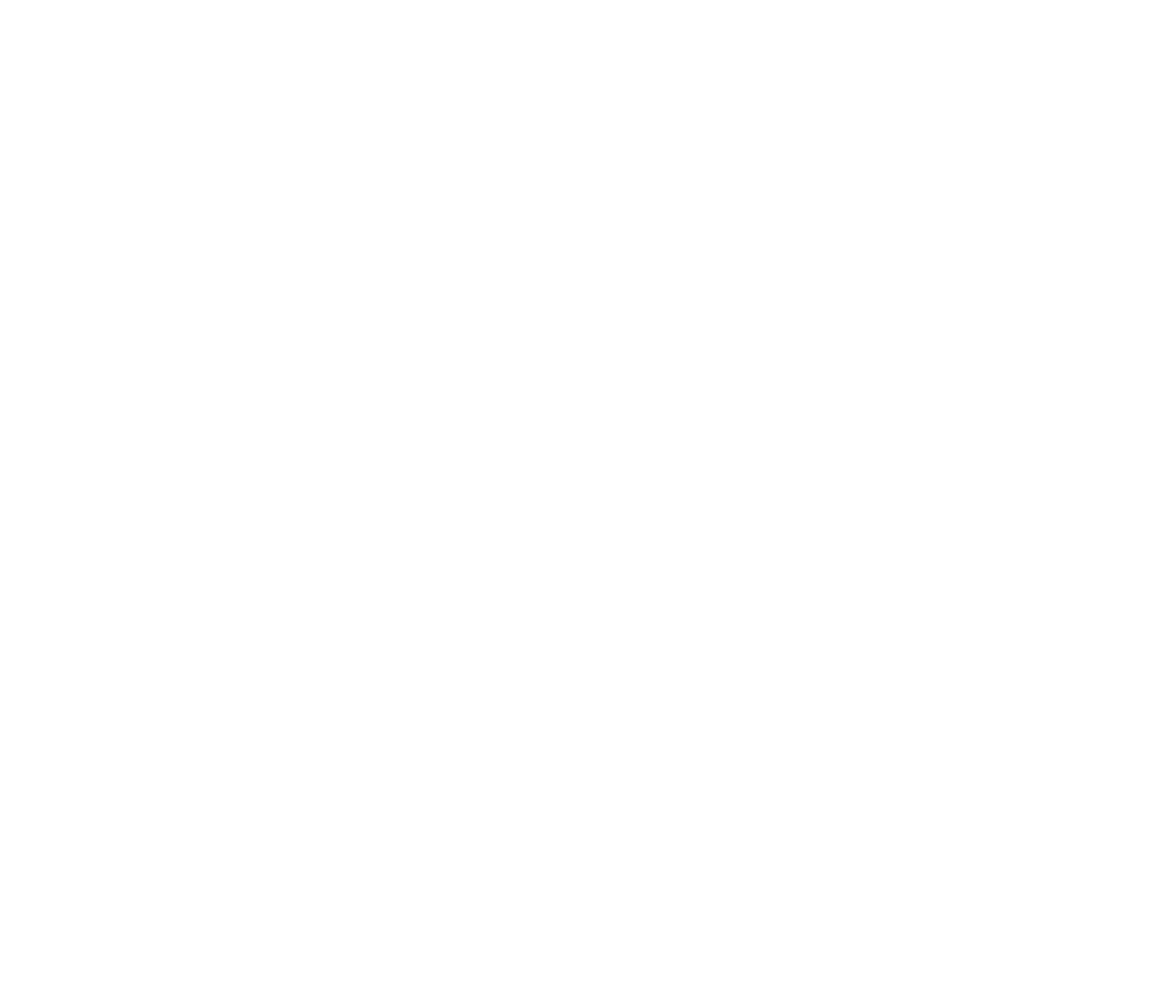
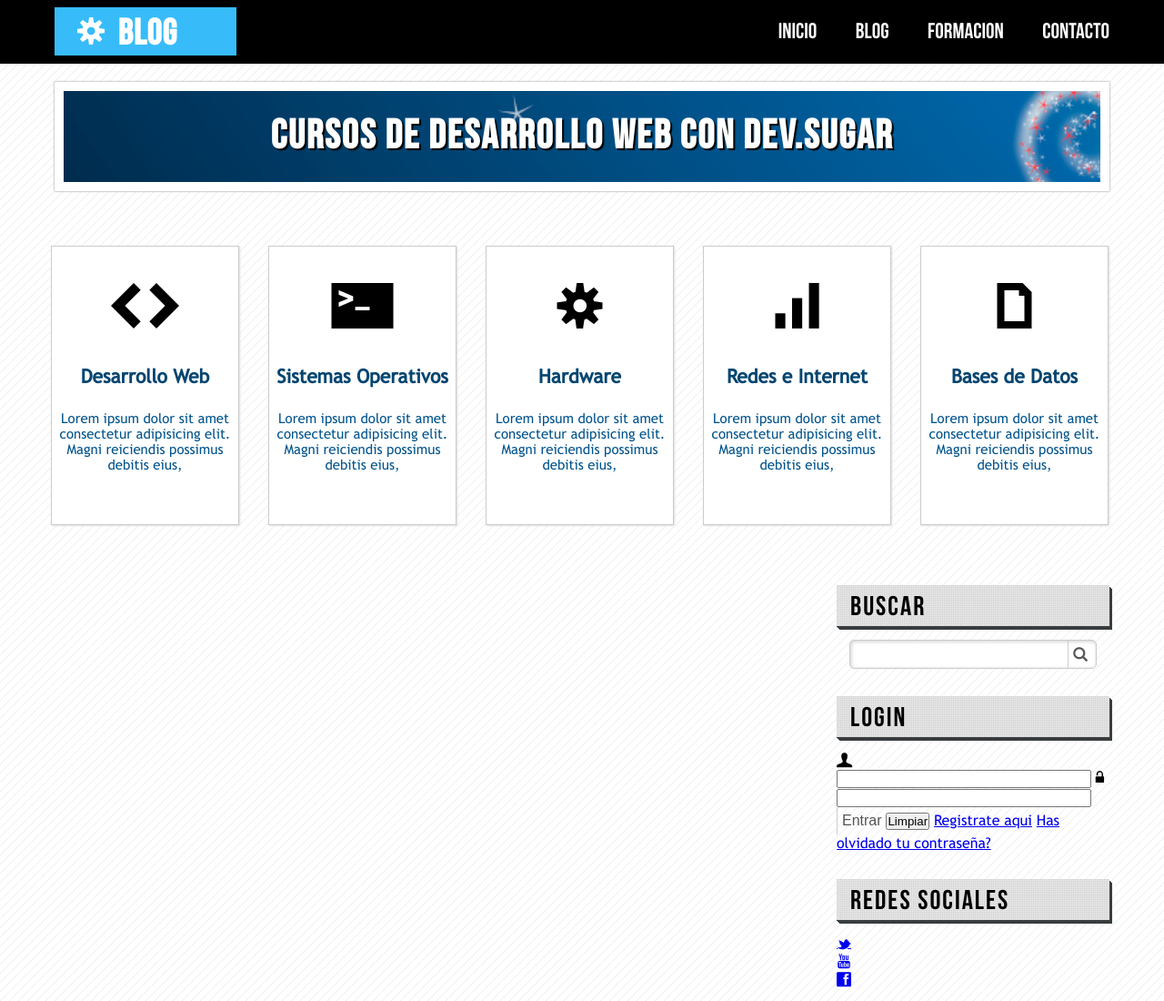
Before and after one commit to SugarRey/D_web-css, a plain HTML site: page index.html in a window 1280 px wide. Shown: the top 1100 px of the page at 91% size. Before the commit the page ends 800 px from the top, so only its background shows below. Drawn offline with Linux system fonts and the light colour scheme.

Commit message:
Actualizacion del prooyecto

```diff
--- a/css/styles.css
+++ b/css/styles.css
@@ -0,0 +1,239 @@
+/* Fuentes */
+@font-face {
+   font-family: "TrebuchetMS";
+   src: url('fonts/TrebuchetMS.ttf');
+   font-weight: normal;
+   font-style: normal;
+}
+@font-face {
+   font-family: "BebasNeue";
+   src: url('fonts/BebasNeue.otf');
+   font-weight: normal;
+   font-style: normal;
+}
+@font-face {
+   font-family: "WebSymbolsRegular";
+   src:  url('fonts/websymbols-regular-webfont.eot');
+   src:  url('fonts/websymbols-regular-webfont.eot?#iefix') format('embedded-opentype'),
+         url('fonts/websymbols-regular-webfont.woff') format('woff'),
+         url('fonts/websymbols-regular-webfont.ttf') format('truetype'),
+         url('fonts/websymbols-regular-webfont.svg#WebSymbolsRegular') format('svg');
+   font-weight: normal;
+   font-style: normal;
+}
+
+/* Generales */
+*{
+   margin: 0;
+   padding: 0;
+}
+body{
+   background-image: url("../img/pattern.png");
+}
+.wrap{
+   width:1200px;
+   margin: 0 auto;
+}
+.gear, .icon{
+   font-family: 'WebSymbolsRegular';
+}
+
+
+
+
+
+/* cabecera */
+header{
+   width: 100%;
+   height:70px;
+   background-color: #000000;
+   font-family: 'BebasNeue';
+   color: white;
+}
+#logo{
+   float: left;
+   width: 200px;
+   background-color: #37bcf9;
+   text-align: center;
+   letter-spacing: 1px;
+   cursor: pointer;
+   overflow: hidden;
+   transition: all 300ms;
+   margin-top: 8px;
+   margin-left: 20px;
+}
+#logo .gear{
+   float: left;
+   display: flex;
+   font-size: 30px;
+   margin-top: 8px;
+   margin-left: 25px;
+}
+#logo h3{
+   font-size:40px;
+   display: block;
+   float: right;
+   margin-top: 5px;
+   transition: all 300ms;
+   margin-right: 65px;
+}
+
+
+#menu{
+   float: right;
+   height: 70px;
+   background: transparent;
+
+}
+#menu ul li{
+   font-size: 24px;
+   display: inline-block;
+   margin: 0 20px 0 20px;
+   line-height:70px;
+}
+#menu ul li a{
+   color: white;
+   display: block;
+   text-decoration: none;
+   transition: all 200ms;
+}
+#menu ul li a:hover{
+   color: #37bcf9;
+   transform: scale(1.2 , 1.2)
+}
+
+
+
+/* Banner */
+
+#banner{
+   height:100px;
+   width: 95%;
+   border: 10px solid white;
+   box-shadow: 0 0 2px gray;
+   background: url('../img/bakbaner.png');
+   background-position: -300px -150px;
+   margin: 20px auto;
+}
+
+#banner h1{
+   display: block;
+   width: 100%;
+   font-family: 'BebasNeue';
+   color: white;
+   font-size: 45px;
+   letter-spacing: 2px;
+   text-align: center;
+   line-height: 100px;
+   text-shadow: 2px 2px 1px #000000;
+
+}
+
+/* tarjetsas */
+.card{
+   float: left;
+   overflow: hidden;
+   margin: 16px;
+   margin-top: 40px;
+   width:205px;
+   height:305px;
+   border: 1px solid #ccc;
+   box-shadow: 1px 1px 2px #ddd;
+   cursor: pointer;
+   background-color: white;
+}
+
+.card:last-child{
+   margin-right: 0px;
+}
+
+.card .icon{
+   display: block;
+   width: 100%;
+   height:130px;
+   font-size: 50px;
+   line-height:130px;
+   text-align: center;
+
+  margin: 0 auto;
+}
+.card .category{
+   width: 100%;
+   height:50px;
+   font-family: 'TrebuchetMS';
+   font-size:21px;
+   font-weight: bold;
+   text-align: center;
+   color: #044570;
+}
+.card .description{
+   text-align: center;
+   color: #00538c;
+   font-family: 'TrebuchetMS';
+   font-size:15px;
+}
+
+
+/* Barra lateral */
+
+#lateral {
+   width: 300px;
+   min-height: 1200px;
+   font-family: 'TrebuchetMS';
+   float: right;
+   margin: 20px;
+}
+aside h3{
+   display: block;
+   width: auto;
+   height: 45px;
+   line-height:49px;
+   box-shadow: 0px 1px 0px #393d3f, 1px 2px 0 #393d3f, 2px 3px 0 #393d3f, 3px 4px 0 #393d3f;
+   background: url(../img/pxgray.png), white;
+   font-size: 30px;
+   font-family: 'BebasNeue';
+   font-weight: normal;
+   letter-spacing: 2px;
+   padding-left: 15px;
+   margin-top: 30px ;
+   margin-bottom: 15px;
+}
+aside h3:last-child{
+   margin-top: 0px;
+}
+#search{
+   width: 90%;
+   height:30px;
+   margin: 10px auto;
+   background-color: white;
+   border: 1px solid #ccc;
+   border-radius: 5px;
+   box-shadow:1px 1px 4px #ccc inset;
+}
+
+#lateral input[type="text"]{
+   width: 85%;
+   height:30px;
+   border: none !important;
+   padding-left: 5px;
+   border-radius: 5px;
+   background-color: transparent;
+   color: #ccc;
+   transition: all 300ms;
+}
+#lateral input[type="text"]:focus{
+   color: #555;
+}
+
+#lateral input[type="button"],
+#lateral input[type="submit"]{
+   height: 30px;
+   cursor: pointer;
+   font-size:16px;
+   background-color: transparent;
+   border: none;
+   border-left: 1px solid #ccc;
+   color:#555;
+   padding-left:5px;
+
+}
--- a/index.html
+++ b/index.html
@@ -4,9 +4,133 @@
     <meta charset="UTF-8">
     <meta http-equiv="X-UA-Compatible" content="IE=edge">
     <meta name="viewport" content="width=device-width, initial-scale=1.0">
-    <title>Document</title>
+    <title>Sugar.dev</title>
+    <link rel="icon" href="img/supertux.png" type="favicon/x-icon">
+    <link rel="stylesheet" href="css/styles.css">
 </head>
 <body>
+    <!-- Inicio de la cabecera -->
+    <header id="header">
+        <div class="wrap">
+            <div id="logo">
+                <span class="gear">S</span>
+                <h3>BLOG</h3>
+            </div>
+            <nav id="menu">
+                <ul>
+                    <li>
+                        <a href="">Inicio</a>
+                    </li>
+                    <li>
+                        <a href="">Blog</a>
+                    </li>
+                    <li>
+                        <a href="">Formacion</a>
+                    </li>
+                    <li>
+                        <a href="">Contacto</a>
+                    </li>
+                </ul>
+            </nav>
+        </div>
 
+    </header>
+    <!-- Fin de la cabecera -->
+    <!-- Inicio del Banner -->
+    <section class="wrap">
+        <section id="info">
+
+            <!-- Inicio del banner -->
+            <div id="banner">
+                <h1>cursos de desarrollo web con dev.sugar</h1>
+            </div>
+            <!-- fin del banner -->
+            <!-- Inicio de las tarjetas -->
+            <div id="cards">
+                <div class="card">
+                    <p class="icon">H</p>
+                    <h2 class="category">Desarrollo Web</h2>
+                    <p class="description">
+                        Lorem ipsum dolor sit amet consectetur
+                        adipisicing elit. Magni reiciendis possimus
+                        debitis eius,
+                    </p>
+                </div>
+                <div class="card">
+                    <p class="icon">_</p>
+                    <h2 class="category">Sistemas Operativos</h2>
+                    <p class="description">
+                        Lorem ipsum dolor sit amet consectetur adipisicing elit. Magni reiciendis possimus debitis eius,
+                    </p>
+                </div>
+                <div class="card">
+                    <p class="icon">S</p>
+                    <h2 class="category">Hardware</h2>
+                    <p class="description">
+                        Lorem ipsum dolor sit amet consectetur adipisicing elit. Magni reiciendis possimus debitis eius,
+                    </p>
+                </div>
+                <div class="card">
+                    <p class="icon">u</p>
+                    <h2 class="category">Redes e Internet</h2>
+                    <p class="description">
+                        Lorem ipsum dolor sit amet consectetur adipisicing elit. Magni reiciendis possimus debitis eius,
+                    </p>
+                </div>
+                <div class="card">
+                    <p class="icon">a</p>
+                    <h2 class="category">Bases de Datos</h2>
+                    <p class="description">
+                        Lorem ipsum dolor sit amet consectetur adipisicing elit. Magni reiciendis possimus debitis eius,
+                    </p>
+                </div>
+            </div>
+            <!-- Fin de las tarjetas -->
+        </section>
+
+
+        <!-- Barra lateral -->
+        <aside id="lateral">
+            <h3>BUSCAR</h3>
+            <div id="search">
+                <form action="">
+                    <input type="text">
+                    <input class="icon" type="button" value="L">
+                </form>
+            </div>
+            <h3>LOGIN</h3>
+            <div id="login">
+                <form action="">
+                    <label class="icon" for="" id="user">U</label>
+                    <input class="icon" type="email">
+
+                    <label class="icon"for="" id="pasword">w</label>
+                    <input class="icon" type="password" >
+
+                    <input type="submit" value="Entrar">
+                    <input type="reset" value="Limpiar">
+
+                    <a href="#">Registrate aqui</a>
+                    <a href="#">Has olvidado tu contraseña?</a>
+                </form>
+            </div>
+            <h3>REDES SOCIALES</h3>
+            <div id="social">
+                <div class="twitter">
+                    <a href="#" class="icon">t</a>
+                </div>
+                <div class="yutube">
+                    <a href="#" class="icon">y</a>
+                </div>
+                <div class="facebook">
+                    <a href="#" class="icon">f</a>
+                </div>
+            </div>
+            <h3>PATROCINADORES</h3>
+            <div id="sponsor">
+
+            </div>
+        </aside>
+    </section>
 </body>
 </html>
```
Also changed, not shown: css/fonts/BebasNeue.otf (renamed from fonts/BebasNeue.otf), css/fonts/TrebuchetMS.ttf (renamed from fonts/TrebuchetMS.ttf), css/fonts/websymbols-regular-webfont.ttf (renamed from fonts/websymbols-regular-webfont.ttf), css/fonts/websymbols-regular-webfont.woff (renamed from fonts/websymbols-regular-webfont.woff), 4 other files.
